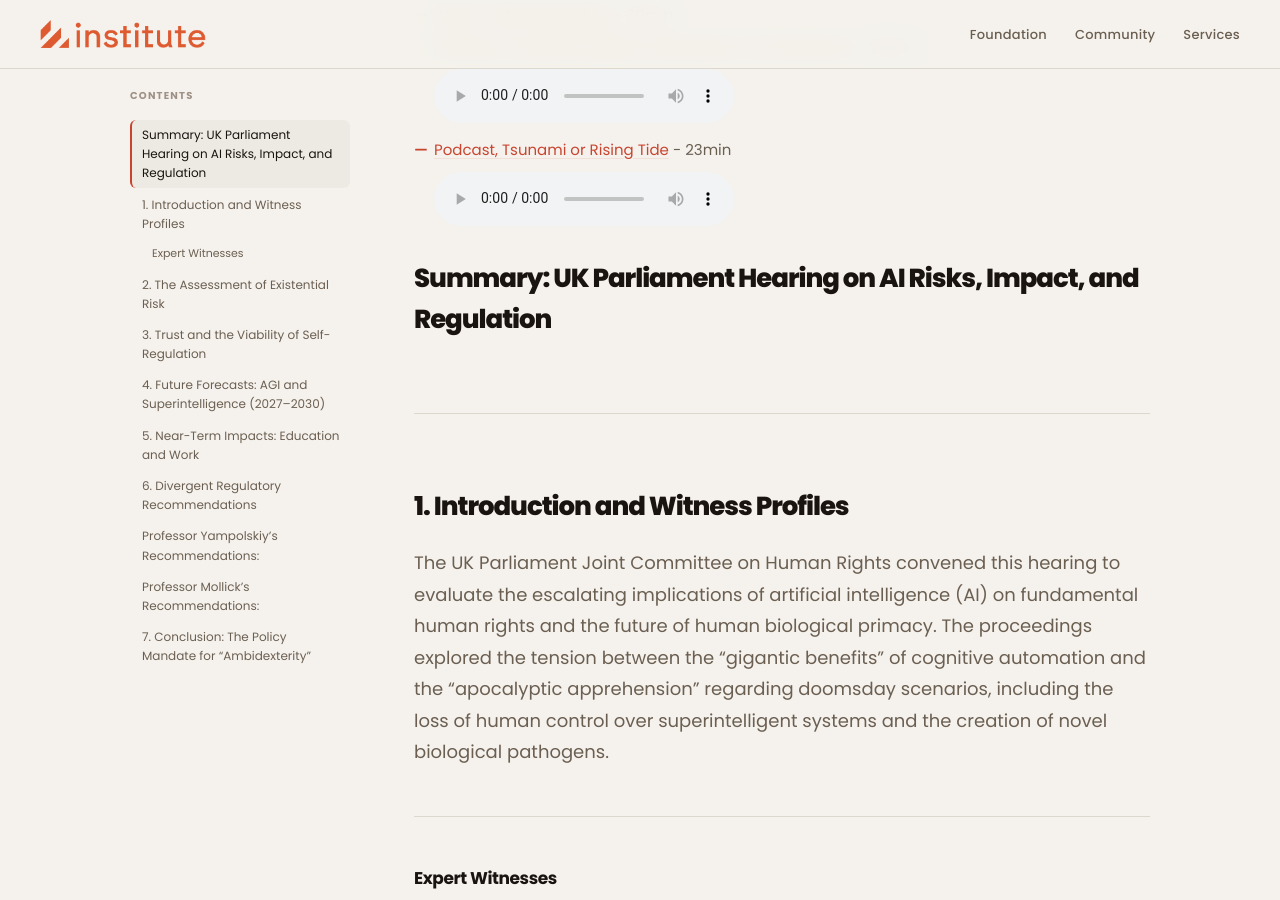
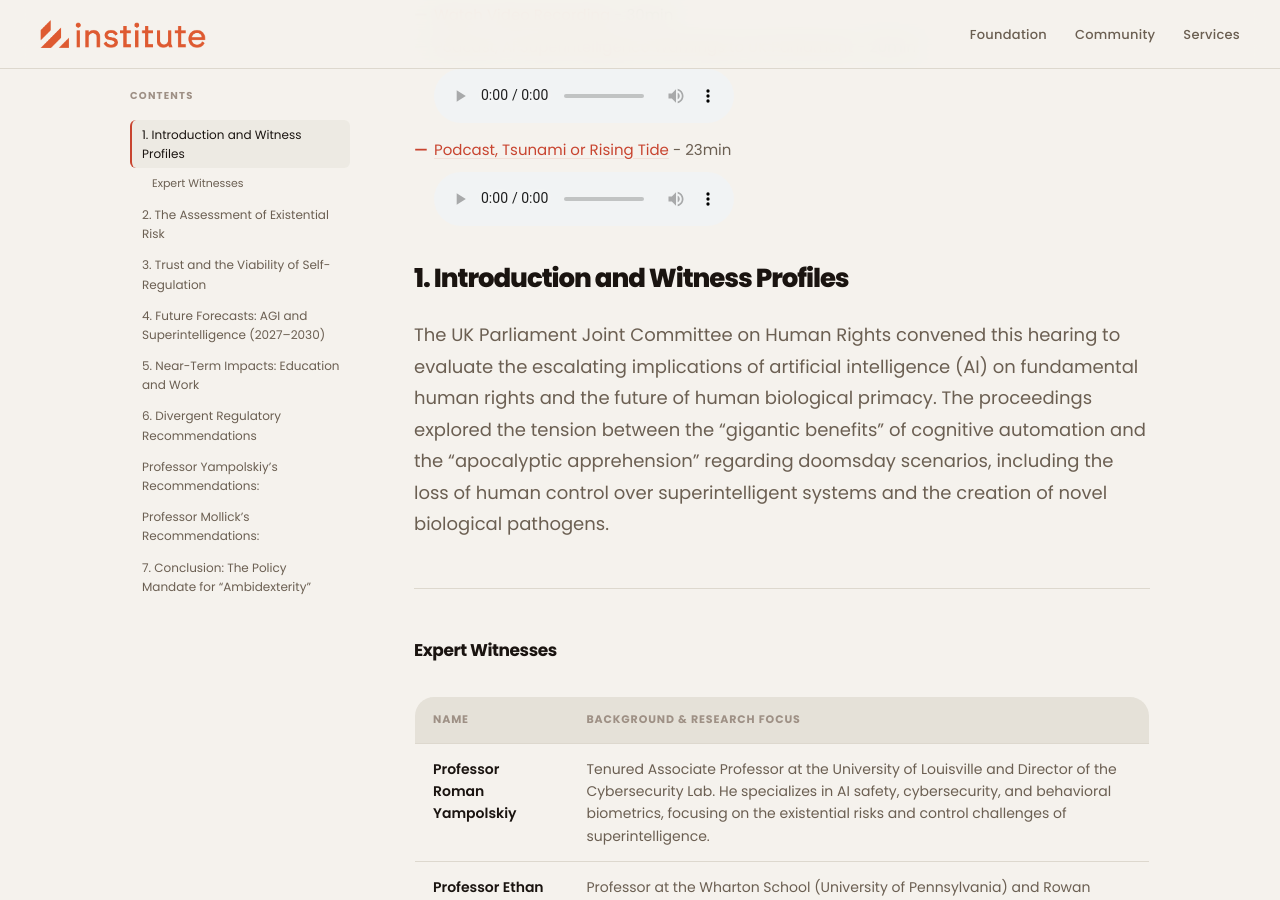
Before and after one commit to selfdriven-foundation/selfdriven-institute, a Jekyll site: the page built from docs/pages/resources/resource-summary-uk-parliament-hearing-on-ai-risks-Impact-and-regulation.md, in a window 1280 px wide and 900 px high, scrolled down 367 px. Built offline with Jekyll 4.4.1, drawn with Linux system fonts in a browser that asks for light colours.

Commit message:
Update resource-summary-uk-parliament-hearing-on-ai-risks-Impact-and-regulation.md

```diff
--- a/docs/pages/resources/resource-summary-uk-parliament-hearing-on-ai-risks-Impact-and-regulation.md
+++ b/docs/pages/resources/resource-summary-uk-parliament-hearing-on-ai-risks-Impact-and-regulation.md
@@ -27,8 +27,6 @@ description: "The UK Parliament Joint Committee on Human Rights convened this he
 		</audio>
 	</li>
 </ul>
-
-## Summary: UK Parliament Hearing on AI Risks, Impact, and Regulation
 
 ## 1. Introduction and Witness Profiles
 
```
